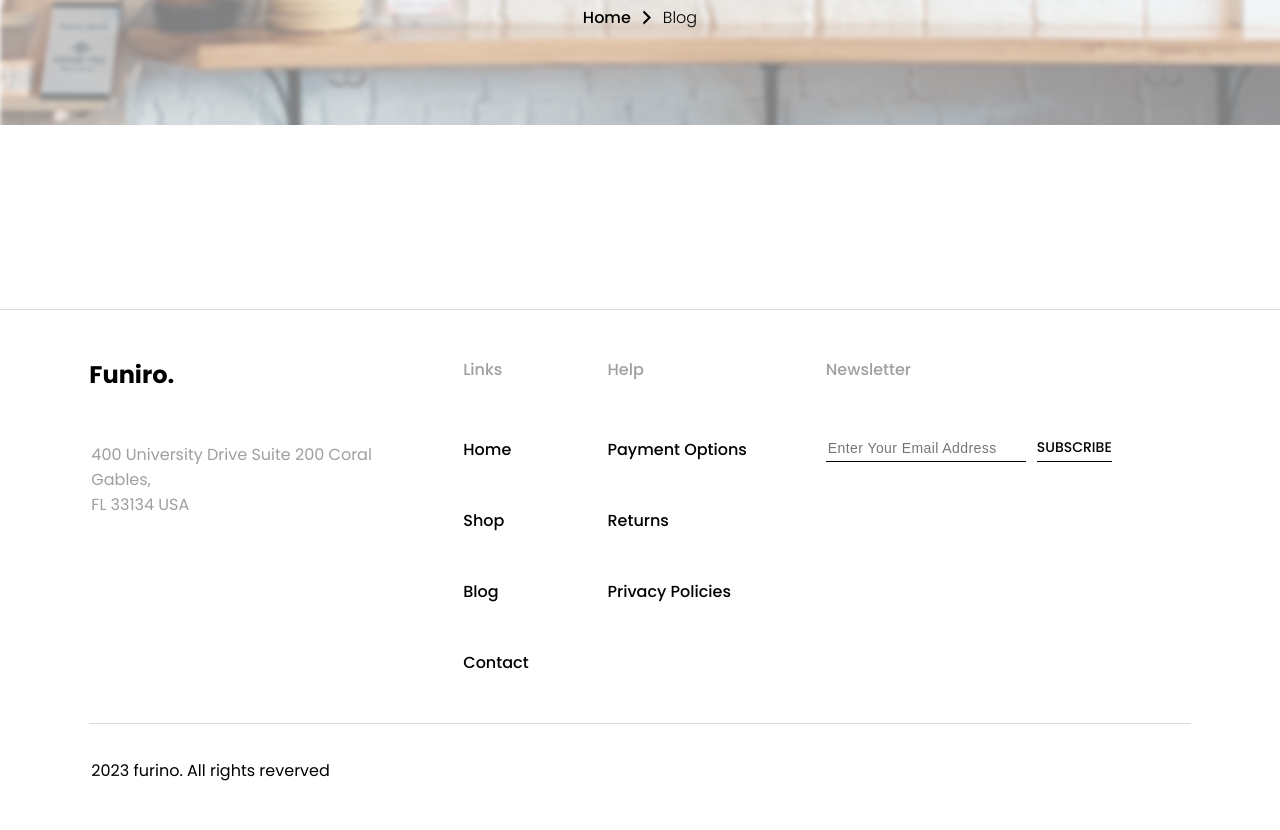
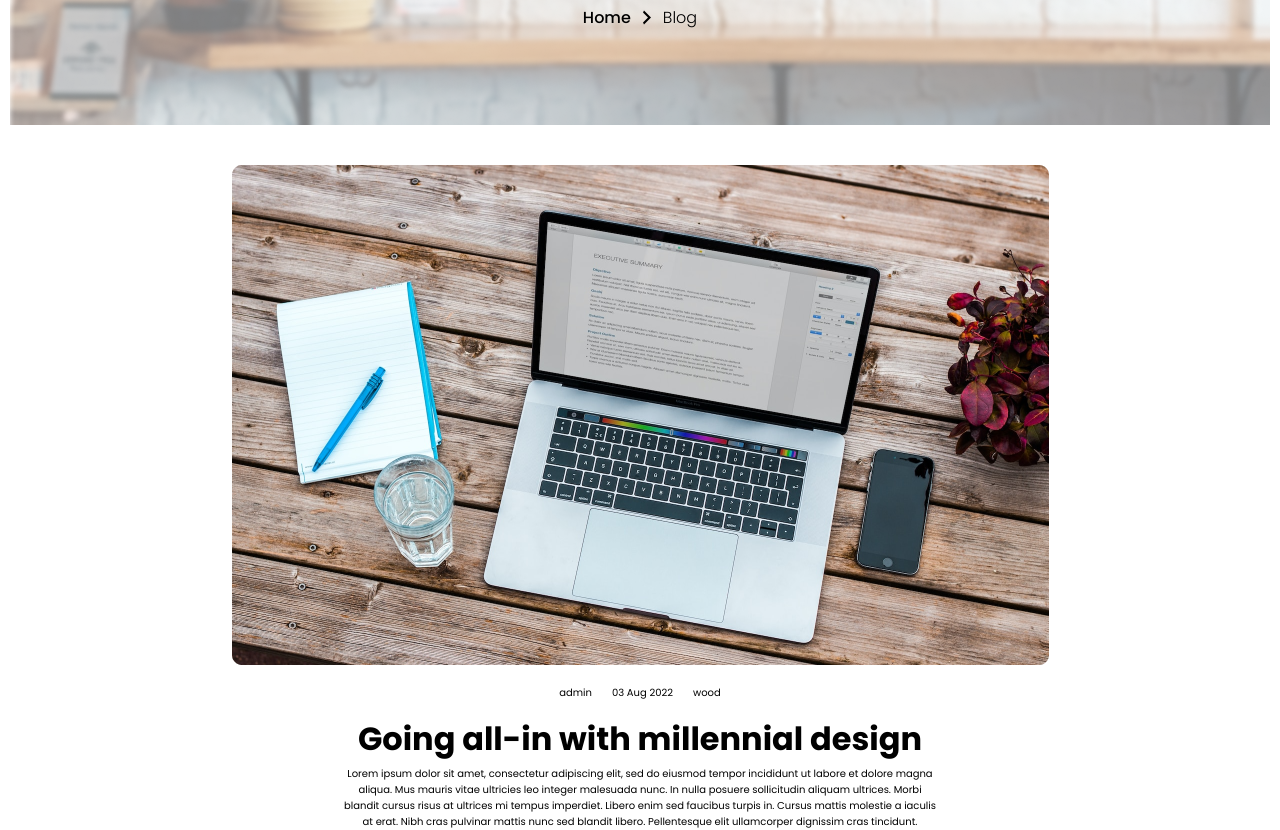
Before and after one commit to SubwaySerfer/e-commerce, a Vue app: page /blog/1 in a window 1280 px wide. Shown: the part 291-1121 px from the top of the page. Built offline with nearby package versions, Linux system fonts and the light colour scheme.

Commit message:
feat: postSection

```diff
--- a/src/components/blog/[id]/PostSection.vue
+++ b/src/components/blog/[id]/PostSection.vue
@@ -1,12 +1,35 @@
 <template>
-  <section>
-    <img src="" alt="">
-    <ul>
-      <li></li>
-      <li></li>
-      <li></li>
+  <section class="post-wrapper">
+    <img :src="img" :alt="imgAlt">
+    <ul class="post-info">
+      <li>{{ author }}</li>
+      <li>{{ date }}</li>
+      <li>{{ material }}</li>
     </ul>
-    <h1></h1>
-    <p></p>
+    <h1>{{ title }}</h1>
+    <p>{{ description }}</p>
   </section>
 </template>
+
+<script>
+export default {
+  props: ['img', 'imgAlt', 'description', 'title', 'author', 'date', 'material']
+}
+</script>
+
+<style scoped>
+.post-wrapper {
+  display: flex;
+  flex-direction: column;
+  align-items: center;
+  max-width: 60rem;
+  gap: 1rem;
+}
+
+.post-info {
+  display: flex;
+  flex-direction: row;
+  gap: 2rem;
+  align-items: center;
+}
+</style>
--- a/src/modules/PostTemplate.vue
+++ b/src/modules/PostTemplate.vue
@@ -1,5 +1,5 @@
 <template>
-  <div class="post" :id=id @click="openPost()">
+  <div class="post" :id=id @click="openPost(id)">
     <img :src="`${postImage}`" :alt="postImageAlt" class="post__image" />
     <ul class="post_info-block">
       <li class="info-block__elem">
@@ -59,10 +59,15 @@ export default {
       required: true,
       default: "",
     },
+    id: {
+      type: Number,
+      required: false,
+      default: ''
+    }
   },
   methods: {
-    openPost() {
-      let id = event.target.parentNode.id
+    openPost(id) {
+      // let id = event.target.parentNode.id
       // TODO: сделать действие если кликнули на материал\автора!
       this.$router.push(`/blog/${id}`);
     }
--- a/src/pages/blog/[id]/BlogPostPage.vue
+++ b/src/pages/blog/[id]/BlogPostPage.vue
@@ -1,15 +1,27 @@
 <template>
-  <main>
+  <main class="blog-post">
     <base-promo imgLink="/assets/icons/mainLogo.png" title="Blog" startPage="Home" currentPage="Blog"></base-promo>
-    {{ currentItem }}
+    <post-section :author="currentItem.author" :title="currentItem.title" :img="currentItem.img"
+      :imgAlt="currentItem.imgAlt" :description="currentItem.description" :material="currentItem.material"
+      :date="currentItem.date"></post-section>
   </main>
 </template>
 
 <script>
+import PostSection from '../../../components/blog/[id]/PostSection.vue'
+
 export default {
+  components: {
+    PostSection
+  },
   data() {
     return {
       id: this.$route.params['id'],
+    }
+  },
+  created() {
+    if (!this.currentItem) {
+      this.$store.commit('blog/createBlogPostsList')
     }
   },
   watch: {
@@ -24,3 +36,13 @@ export default {
   }
 }
 </script>
+
+<style scoped>
+.blog-post {
+  display: flex;
+  flex-direction: column;
+  align-items: center;
+  padding: 0 1rem 4rem;
+  gap: 4rem;
+}
+</style>
```
